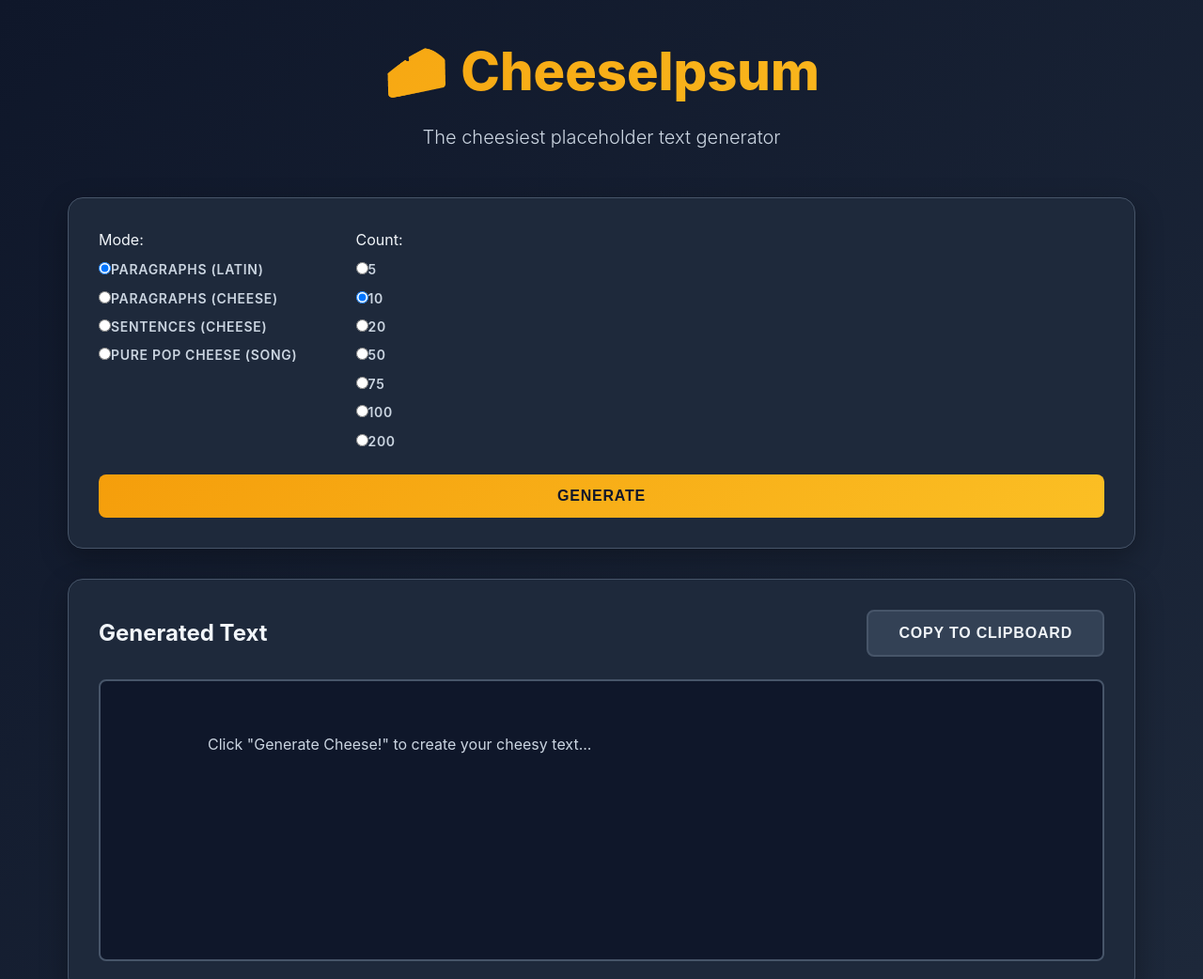
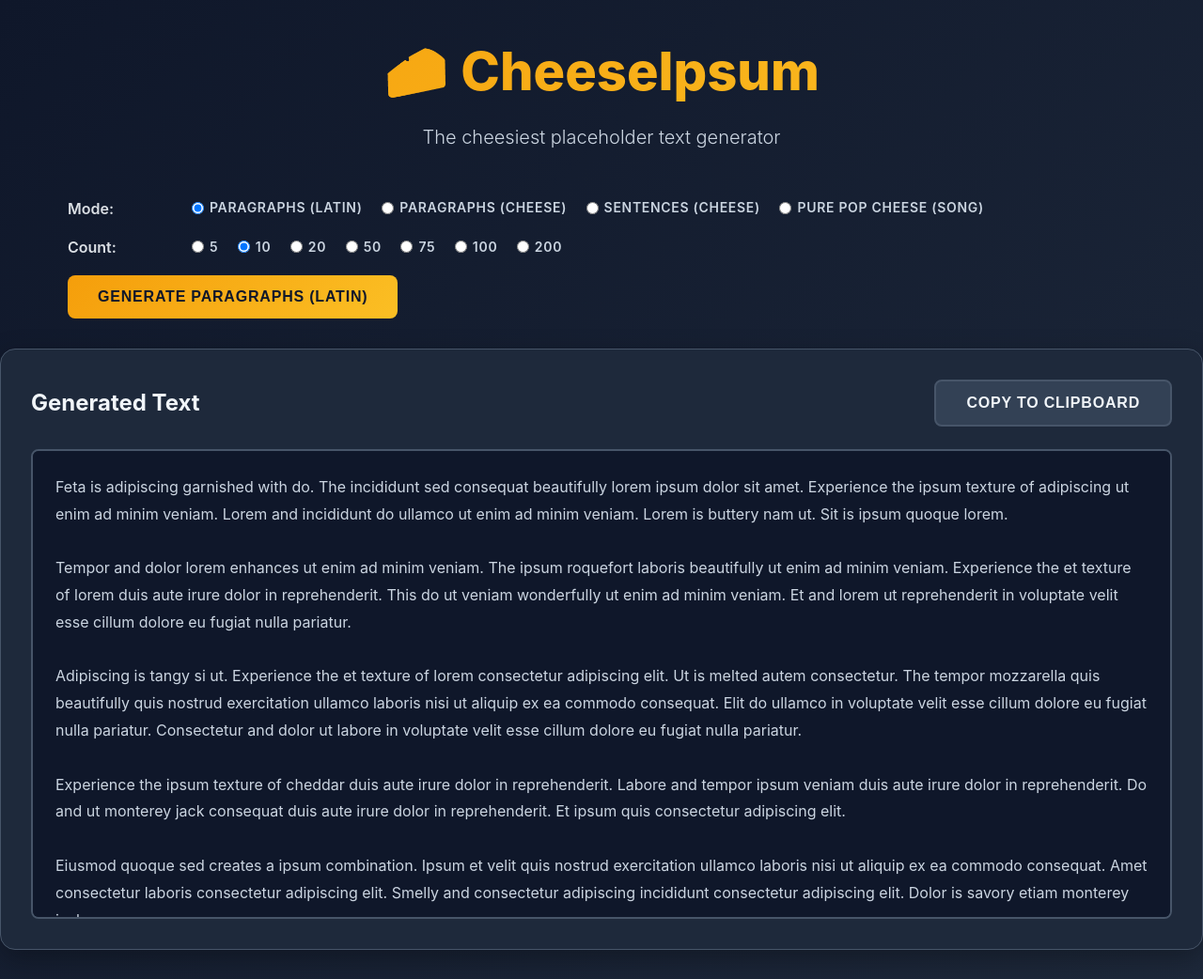
Before and after one commit to byteben/CheeseIpsum, a plain HTML site: page index.html in a window 1280 px wide. Shown: the top 1042 px of the page at 94% size. Drawn offline with Linux system fonts and the light colour scheme.

Commit message:
updated cheese

```diff
--- a/index.html
+++ b/index.html
@@ -1,5 +1,6 @@
 <!DOCTYPE html>
 <html lang="en">
+
 <head>
     <meta charset="UTF-8">
     <meta name="viewport" content="width=device-width, initial-scale=1.0">
@@ -7,6 +8,7 @@
     <title>CheeseIpsum - Cheesy Lorem Ipsum Generator</title>
     <link rel="stylesheet" href="styles.css">
 </head>
+
 <body>
     <div class="container">
         <header>
@@ -15,26 +17,28 @@
         </header>
 
         <main>
-            <div class="controls">
             <div class="control-group" id="modeOptions">
                 <span class="label">Mode:</span>
-                    <label style="margin-right:12px;"><input type="radio" name="modeOption" value="para-latin" checked>Paragraphs (Latin)</label>
-                    <label style="margin-right:12px;"><input type="radio" name="modeOption" value="para-cheese">Paragraphs (Cheese)</label>
-                    <label style="margin-right:12px;"><input type="radio" name="modeOption" value="sentences-cheese">Sentences (Cheese)</label>
-                    <label style="margin-right:12px;"><input type="radio" name="modeOption" value="pop-song">Pure Pop Cheese (Song)</label>
+                <div>
+                    <label><input type="radio" name="modeOption" value="para-latin" checked> Paragraphs (Latin)</label>
+                    <label><input type="radio" name="modeOption" value="para-cheese"> Paragraphs (Cheese)</label>
+                    <label><input type="radio" name="modeOption" value="sentences-cheese"> Sentences (Cheese)</label>
+                    <label><input type="radio" name="modeOption" value="pop-song"> Pure Pop Cheese (Song)</label>
+                </div>
             </div>
 
             <div class="control-group" id="countOptions">
                 <span class="label">Count:</span>
-                    <label style="margin-right:8px;"><input type="radio" name="countOption" value="5">5</label>
-                    <label style="margin-right:8px;"><input type="radio" name="countOption" value="10" checked>10</label>
-                    <label style="margin-right:8px;"><input type="radio" name="countOption" value="20">20</label>
-                    <label style="margin-right:8px;"><input type="radio" name="countOption" value="50">50</label>
-                    <label style="margin-right:8px;"><input type="radio" name="countOption" value="75">75</label>
-                    <label style="margin-right:8px;"><input type="radio" name="countOption" value="100">100</label>
-                    <label style="margin-right:8px;"><input type="radio" name="countOption" value="200">200</label>
+                <div>
+                    <label><input type="radio" name="countOption" value="5"> 5</label>
+                    <label><input type="radio" name="countOption" value="10" checked> 10</label>
+                    <label><input type="radio" name="countOption" value="20"> 20</label>
+                    <label><input type="radio" name="countOption" value="50"> 50</label>
+                    <label><input type="radio" name="countOption" value="75"> 75</label>
+                    <label><input type="radio" name="countOption" value="100"> 100</label>
+                    <label><input type="radio" name="countOption" value="200"> 200</label>
                 </div>
-
+            </div>
             <button id="generate" class="btn btn-primary">Generate</button>
     </div>
 
@@ -58,4 +62,5 @@
 
     <script src="script.js"></script>
 </body>
+
 </html>
--- a/script.js
+++ b/script.js
@@ -320,6 +320,31 @@
     return 10;
 }
 
+// Update the generate button label based on the selected mode
+function updateGenerateButtonLabel() {
+    const format = getSelectedFormat();
+    const gen = document.getElementById('generate');
+    switch (format) {
+        case 'para-latin': gen.textContent = 'Generate Paragraphs (Latin)'; break;
+        case 'para-cheese': gen.textContent = 'Generate Paragraphs (Cheese)'; break;
+        case 'sentences-cheese': gen.textContent = 'Generate Sentences'; break;
+        case 'pop-song': gen.textContent = 'Generate Pop Song'; break;
+        default: gen.textContent = 'Generate'; break;
+    }
+}
+
+// Update count radio visibility/disabled state depending on selected mode
+function updateCountOptionsVisibility() {
+    const format = getSelectedFormat();
+    const countOpts = document.getElementById('countOptions');
+    if (!countOpts) return;
+    const radios = document.getElementsByName('countOption');
+    const disabled = (format === 'pop-song');
+    for (const r of radios) r.disabled = disabled;
+    countOpts.style.opacity = disabled ? '0.5' : '';
+    countOpts.style.pointerEvents = disabled ? 'none' : '';
+}
+
 // Generate a random pop song built from popLines. Picks `linesCount` unique lines.
 function generatePopSong(linesCount = 50) {
     // shuffle copy of popLines
@@ -384,45 +409,11 @@
 
 // Event listeners
 document.addEventListener('DOMContentLoaded', () => {
+    // Wire buttons
     document.getElementById('generate').addEventListener('click', generate);
     document.getElementById('copy').addEventListener('click', copyToClipboard);
-    document.getElementById('format').addEventListener('change', updateCountLabel);
-    // ensure generate button label reflects selected format
-    function updateGenerateButtonLabel() {
-        const format = getSelectedFormat();
-        const gen = document.getElementById('generate');
-        switch (format) {
-            case 'para-latin': gen.textContent = 'Generate Paragraphs (Latin)'; break;
-            case 'para-cheese': gen.textContent = 'Generate Paragraphs (Cheese)'; break;
-            case 'sentences-cheese': gen.textContent = 'Generate Sentences'; break;
-            case 'pop-song': gen.textContent = 'Generate Pop Song'; break;
-            default: gen.textContent = 'Generate'; break;
-        }
-    }
 
-    // show/hide count options depending on format
-    function updateCountOptionsVisibility() {
-        const format = getSelectedFormat();
-        const countOpts = document.getElementById('countOptions');
-        if (!countOpts) return;
-        // For pop-song, grey out (disable) the radio options rather than hiding them
-        const radios = document.getElementsByName('countOption');
-        const disabled = (format === 'pop-song');
-        for (const r of radios) r.disabled = disabled;
-        countOpts.style.opacity = disabled ? '0.5' : '';
-        countOpts.style.pointerEvents = disabled ? 'none' : '';
-    }
-
-    // read selected radio count
-    function getSelectedCount() {
-        const radios = document.getElementsByName('countOption');
-        for (const r of radios) {
-            if (r.checked) return parseInt(r.value, 10);
-        }
-        return 20;
-    }
-
-    // wire mode radio changes to update UI
+    // Wire mode radio changes to update UI
     const modeRadios = document.getElementsByName('modeOption');
     for (const r of modeRadios) {
         r.addEventListener('change', () => {
@@ -431,10 +422,17 @@
         });
     }
 
-    // initialize labels/visibility
+    // Wire count radios to regenerate previews if needed (optional)
+    const countRadios = document.getElementsByName('countOption');
+    for (const r of countRadios) {
+        r.addEventListener('change', () => {
+            // no-op for pop-song (count radios are disabled), but regenerate content
+            generate();
+        });
+    }
+
+    // initialize labels/visibility and initial content
     updateGenerateButtonLabel();
     updateCountOptionsVisibility();
-
-    // Generate initial content
     generate();
 });
--- a/styles.css
+++ b/styles.css
@@ -232,6 +232,7 @@
         opacity: 0;
         transform: translateY(-20px);
     }
+
     to {
         opacity: 1;
         transform: translateY(0);
@@ -243,10 +244,32 @@
         opacity: 0;
         transform: translateY(20px);
     }
+
     to {
         opacity: 1;
         transform: translateY(0);
     }
+}
+
+.control-group {
+    display: grid;
+    grid-template-columns: 120px 1fr;
+    align-items: start;
+    gap: 12px;
+    margin-bottom: 16px;
+}
+
+.control-group .label {
+    font-weight: 600;
+    opacity: 0.9;
+}
+
+.control-group label {
+    display: inline-flex;
+    align-items: center;
+    gap: 6px;
+    margin-right: 16px;
+    white-space: nowrap;
 }
 
 @media (max-width: 768px) {
```
Lines whose indentation alone changed are shown as unchanged.
